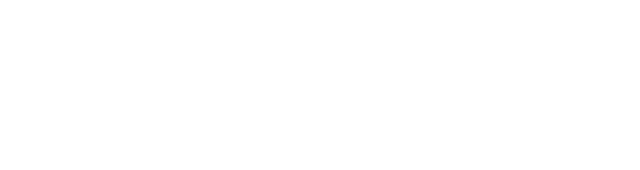
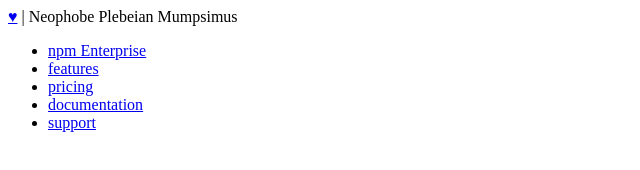
Before and after one commit to silvio-galli/lab-html-module-exercise, a plain HTML site: page starter-code/index.html in a window 1280 px wide. Shown: the whole page, without its empty margins (0-640 px from the left). Drawn offline with Linux system fonts and the light colour scheme.

Commit message:
Added top nav elements

```diff
--- a/starter-code/index.html
+++ b/starter-code/index.html
@@ -4,11 +4,24 @@
   <meta charset="UTF-8">
   <meta name="viewport" content="width=device-width, initial-scale=1.0">
   <meta http-equiv="X-UA-Compatible" content="ie=edge">
-  <title>npm</title>
+  <title>Cloning npm Landing Page</title>
 </head>
 <body>
 
-  <nav></nav>
+  <nav>
+    <div class="top-left">
+      <a href="#">&hearts;</a>
+      |
+      <span>Neophobe Plebeian Mumpsimus</span>
+    </div>
+    <ul class="nav-links">
+      <li><a href="#">npm Enterprise</a></li>
+      <li><a href="#">features</a></li>
+      <li><a href="#">pricing</a></li>
+      <li><a href="#">documentation</a></li>
+      <li><a href="#">support</a></li>
+    </ul>
+  </nav>
 
   <header>
     <section id="search"></section>
```
